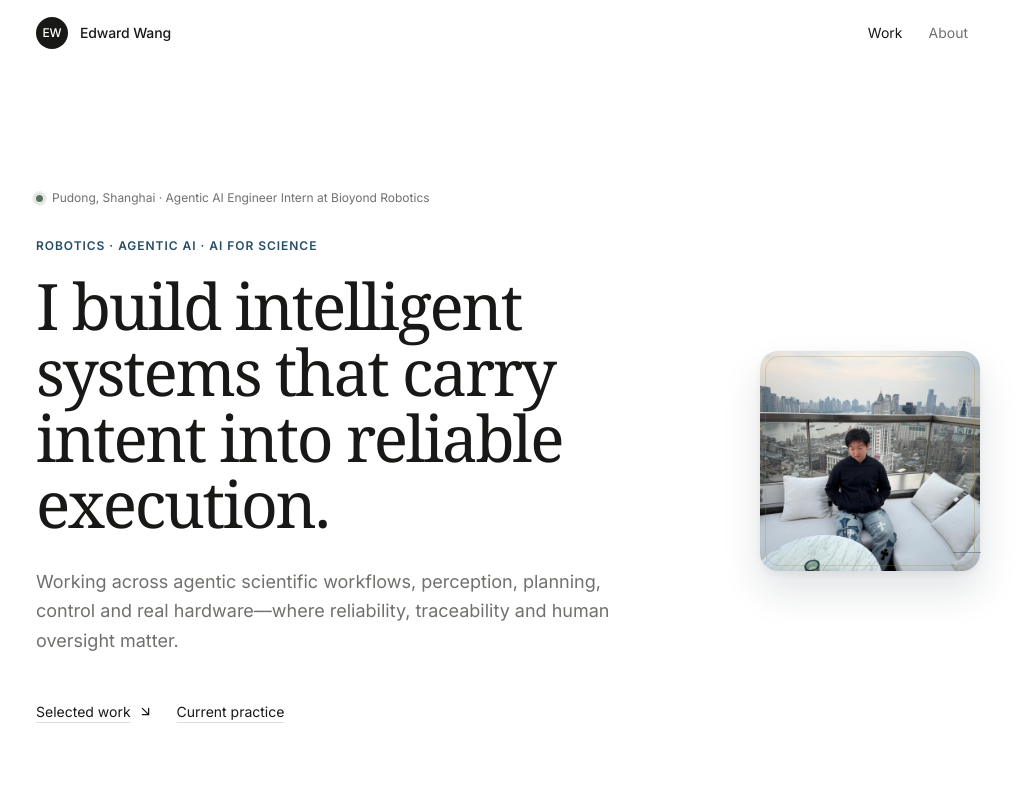
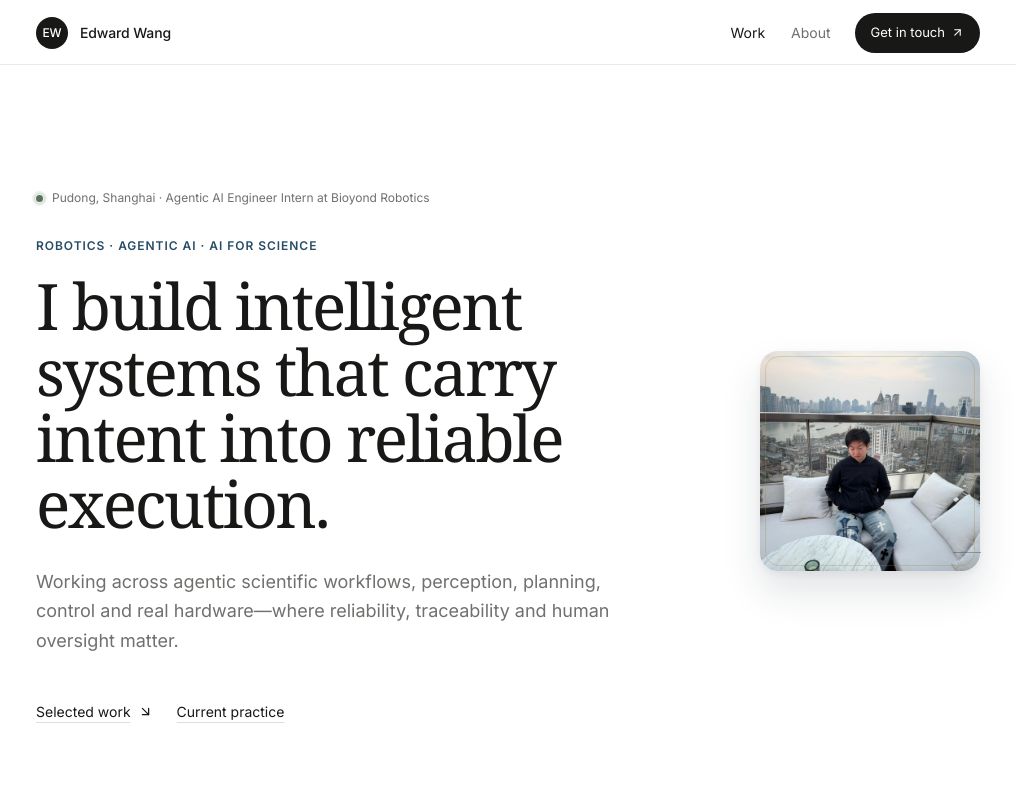
Before and after one commit to Edwardwang66/Edwardwang66.github.io, a React (Vite) app: page / in a window 1280 px wide. Shown: the top 800 px of the page, without its empty margins (132-1148 px from the left). Built offline with nearby package versions, Linux system fonts and the light colour scheme; a web font is replaced by a local one.

Commit message:
fix: restore stable portfolio navigation

```diff
--- a/src/components/SiteChrome.jsx
+++ b/src/components/SiteChrome.jsx
@@ -1,37 +1,16 @@
-import { useEffect, useState } from "react";
+import { ArrowUpRight } from "lucide-react";
 import { profile } from "../data/portfolio.js";
-import { useMediaPreference } from "../hooks/useMediaPreference.js";
 import { socialIcons } from "./socialIcons.js";
 
 export default function SiteChrome({ view, onNavigate, children }) {
-  const [scrolled, setScrolled] = useState(() => window.scrollY > 4);
-  const reducedTransparency = useMediaPreference(
-    "(prefers-reduced-transparency: reduce)"
-  );
-  const increasedContrast = useMediaPreference("(prefers-contrast: more)");
   const workIsCurrent = view === "home" || view === "project";
-
-  useEffect(() => {
-    const update = () => {
-      const next = window.scrollY > 4;
-      setScrolled((current) => (current === next ? current : next));
-    };
-    update();
-    window.addEventListener("scroll", update, { passive: true });
-    return () => window.removeEventListener("scroll", update);
-  }, []);
 
   return (
     <>
       <a className="skip-link" href="#main-content">
         Skip to content
       </a>
-      <header
-        className="site-nav"
-        data-scrolled={scrolled}
-        data-reduced-transparency={reducedTransparency}
-        data-increased-contrast={increasedContrast}
-      >
+      <header className="site-nav">
         <div className="site-nav-inner">
           <button
             type="button"
@@ -61,6 +40,9 @@ export default function SiteChrome({ view, onNavigate, children }) {
             >
               About
             </button>
+            <a className="contact-control" href={`mailto:${profile.email}`}>
+              Get in touch <ArrowUpRight aria-hidden="true" />
+            </a>
           </nav>
         </div>
       </header>
--- a/src/index.css
+++ b/src/index.css
@@ -68,26 +68,8 @@ a {
   top: 0;
   z-index: 40;
   height: 65px;
-  background: rgba(255, 255, 255, 0.82);
-  -webkit-backdrop-filter: blur(20px) saturate(1.35);
-  backdrop-filter: blur(20px) saturate(1.35);
-}
-
-.site-nav::after {
-  position: absolute;
-  right: 0;
-  bottom: -12px;
-  left: 0;
-  height: 12px;
-  background: linear-gradient(to bottom, rgba(24, 24, 23, 0.055), transparent);
-  content: "";
-  opacity: 0;
-  pointer-events: none;
-  transition: opacity 100ms ease-out;
-}
-
-.site-nav[data-scrolled="true"]::after {
-  opacity: 1;
+  border-bottom: 1px solid #e9e9e5;
+  background: #fff;
 }
 
 .site-nav-inner,
@@ -114,10 +96,12 @@ a {
 }
 
 .brand-control {
+  flex: none;
   gap: 12px;
   color: var(--ink);
   font-size: 14px;
   letter-spacing: -0.01em;
+  white-space: nowrap;
 }
 
 .brand-mark {
@@ -137,7 +121,9 @@ a {
 }
 
 .primary-nav {
+  flex: none;
   gap: 2px;
+  white-space: nowrap;
 }
 
 .nav-control {
@@ -164,6 +150,36 @@ a {
 
 .compact-control:focus-visible {
   color: var(--blue);
+}
+
+.contact-control {
+  display: inline-flex;
+  min-height: 40px;
+  align-items: center;
+  gap: 6px;
+  margin-left: 10px;
+  border-radius: 999px;
+  background: var(--ink);
+  color: #fff;
+  padding: 0 16px;
+  font-size: 13px;
+  transition:
+    background-color 90ms ease-out,
+    transform 90ms ease-out;
+}
+
+.contact-control svg {
+  width: 13px;
+  height: 13px;
+}
+
+.contact-control:hover,
+.contact-control:focus-visible {
+  background: #30302e;
+}
+
+.contact-control:active {
+  transform: scale(0.985);
 }
 
 .site-footer {
@@ -203,42 +219,27 @@ a {
   color: var(--blue);
 }
 
-.site-nav[data-reduced-transparency="true"] {
-  border-bottom: 1px solid var(--line);
-  background: rgba(255, 255, 255, 0.96);
-  -webkit-backdrop-filter: none;
-  backdrop-filter: none;
-}
-
-.site-nav[data-increased-contrast="true"] {
-  border-bottom: 1px solid #8b8d86;
-  background: #fff;
-}
-
-.site-nav[data-increased-contrast="true"] .nav-control {
-  color: #454743;
-}
-
-@supports not ((backdrop-filter: blur(1px)) or (-webkit-backdrop-filter: blur(1px))) {
-  .site-nav {
-    border-bottom: 1px solid var(--line);
-    background: rgba(255, 255, 255, 0.96);
-  }
-}
-
 @media (max-width: 639px) {
   .site-nav-inner,
   .site-footer-inner {
     padding-inline: 16px;
   }
 
-  .brand-name {
-    display: none;
-  }
-
   .site-footer-inner {
     align-items: flex-start;
     flex-direction: column;
+  }
+}
+
+@media (max-width: 767px) {
+  .contact-control {
+    display: none;
+  }
+}
+
+@media (max-width: 359px) {
+  .brand-name {
+    display: none;
   }
 }
 
```
Also changed, not shown: 2 other files (tests, documents, lock files or other folders).
